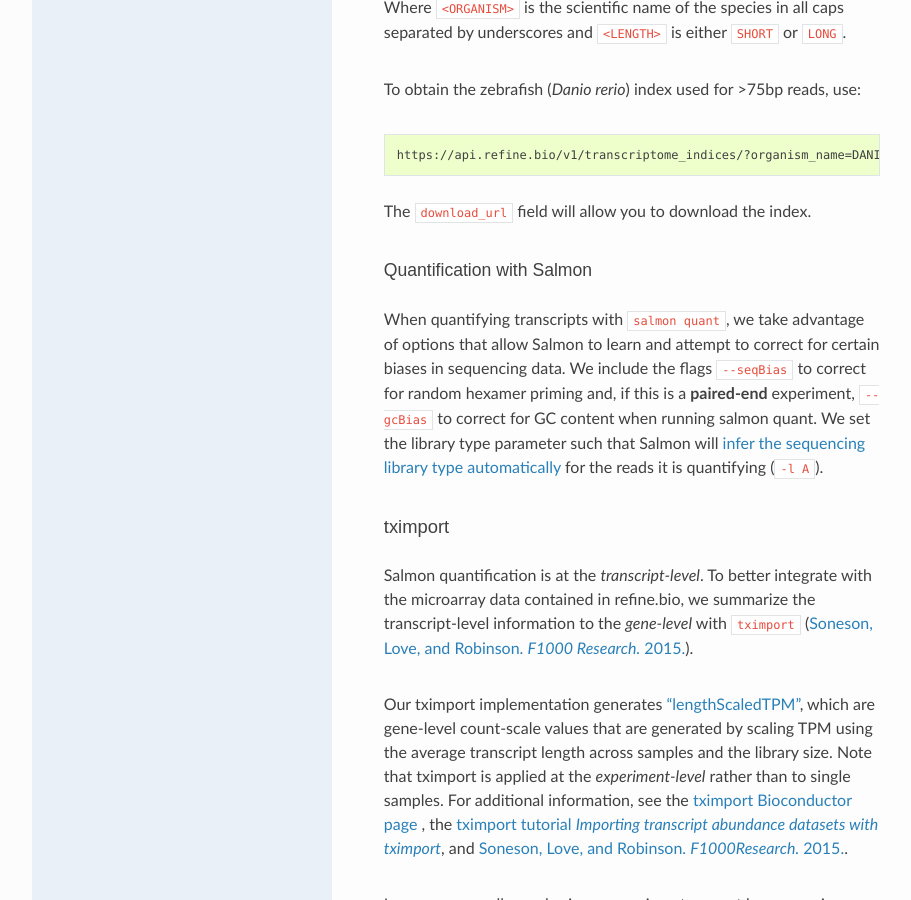
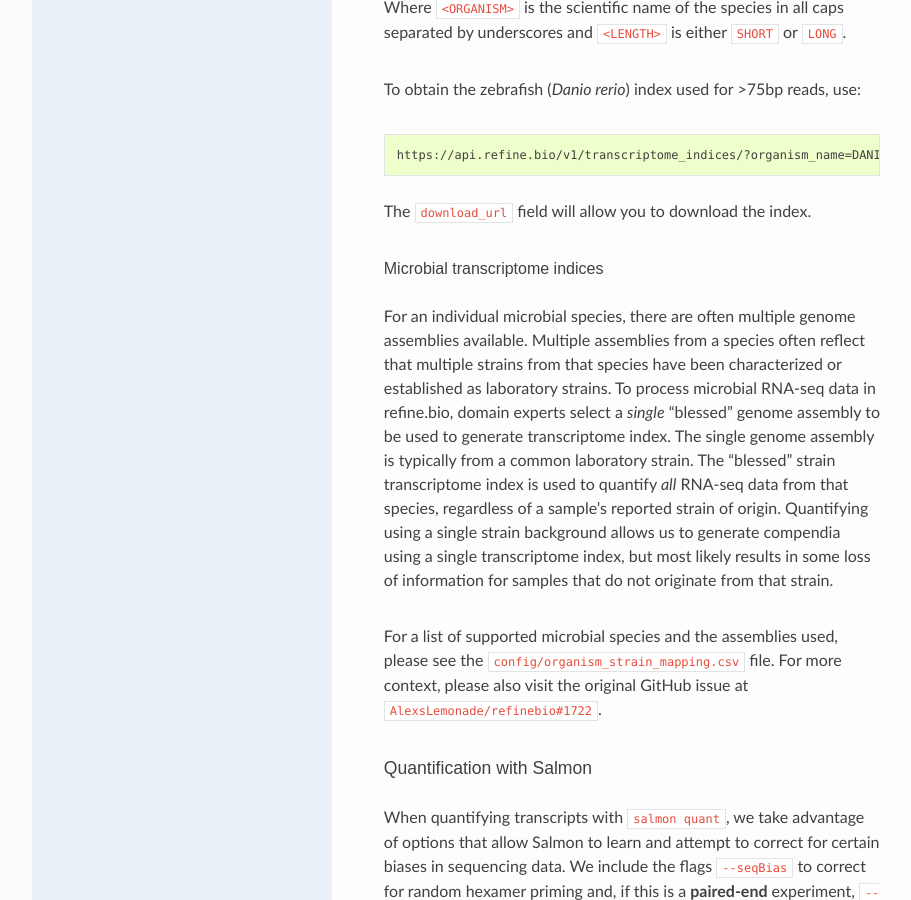
Before and after one commit to AlexsLemonade/refinebio-docs, a Sphinx documentation site: the page built from docs/main_text.md, in a window 1280 px wide and 900 px high, scrolled down 8671 px. Shown: the whole window, without its empty margins (158-1069 px from the left). Built offline with Sphinx 7.4.7 and the Read the Docs theme 2.0.0, drawn with Linux system fonts in a browser that asks for light colours.

Commit message:
Add documentation around microbial txome indices

````diff
--- a/docs/main_text.md
+++ b/docs/main_text.md
@@ -174,6 +174,18 @@
 ```
 
 The `download_url` field will allow you to download the index.
+
+###### Microbial transcriptome indices
+
+For an individual microbial species, there are often multiple genome assemblies available.
+Multiple assemblies from a species often reflect that multiple strains from that species have been characterized or established as laboratory strains.
+To process microbial RNA-seq data in refine.bio, domain experts select a _single_ "blessed" genome assembly to be used to generate transcriptome index.
+The single genome assembly is typically from a common laboratory strain.
+The "blessed" strain transcriptome index is used to quantify _all_ RNA-seq data from that species, regardless of a sample's reported strain of origin.
+Quantifying using a single strain background allows us to generate compendia using a single transcriptome index, but most likely results in some loss of information for samples that do not originate from that strain.
+
+For a list of supported microbial species and the assemblies used, please see the [`config/organism_strain_mapping.csv`](https://github.com/AlexsLemonade/refinebio/blob/master/config/organism_strain_mapping.csv) file.
+For more context, please also visit the original GitHub issue at [`AlexsLemonade/refinebio#1722`](https://github.com/AlexsLemonade/refinebio/issues/1722).
 
 ##### Quantification with Salmon
 
````
